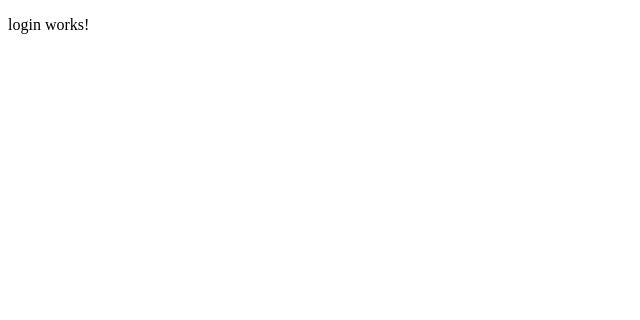
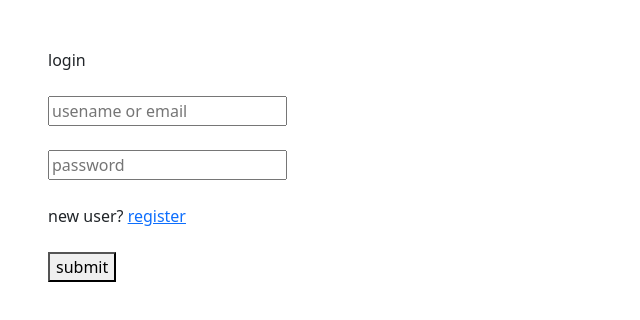
Before and after one commit to github-Krunal/LMS, an Angular app: page /auth/login in a window 1280 px wide. Shown: the top 320 px of the page, without its empty margins (0-640 px from the left). Built offline with nearby package versions, Linux system fonts and the light colour scheme.

Commit message:
login page design

```diff
--- a/angular.json
+++ b/angular.json
@@ -32,9 +32,12 @@
               }
             ],
             "styles": [
+              "node_modules/bootstrap/dist/css/bootstrap.min.css",
               "src/styles.scss"
             ],
-            "scripts": [],
+            "scripts": [
+              "node_modules/bootstrap/dist/js/bootstrap.bundle.min.js"
+            ],
             "server": "src/main.server.ts",
             "prerender": true,
             "ssr": {
--- a/package.json
+++ b/package.json
@@ -21,6 +21,7 @@
     "@angular/platform-server": "^18.2.0",
     "@angular/router": "^18.2.0",
     "@angular/ssr": "^18.2.21",
+    "bootstrap": "^5.3.8",
     "express": "^4.18.2",
     "rxjs": "~7.8.0",
     "tslib": "^2.3.0",
--- a/src/app/components/authentication/login/login.component.html
+++ b/src/app/components/authentication/login/login.component.html
@@ -1 +1,7 @@
-<p>login works!</p>
+<div class="mt-5 ms-5">
+    login<br><br>
+     <input type="text" placeholder="usename or email"><br><br>
+     <input type="text" placeholder="password"><br><br>
+     new user? <a routerLink="/auth/registration">register</a><br><br>
+     <button>submit</button>
+</div>
--- a/src/app/components/authentication/login/login.component.ts
+++ b/src/app/components/authentication/login/login.component.ts
@@ -1,9 +1,11 @@
+import { CommonModule } from '@angular/common';
 import { Component } from '@angular/core';
+import { RouterModule } from '@angular/router';
 
 @Component({
   selector: 'app-login',
   standalone: true,
-  imports: [],
+  imports: [CommonModule,RouterModule],
   templateUrl: './login.component.html',
   styleUrl: './login.component.scss'
 })
```
Also changed, not shown: 1 other file (tests, documents, lock files or other folders).
